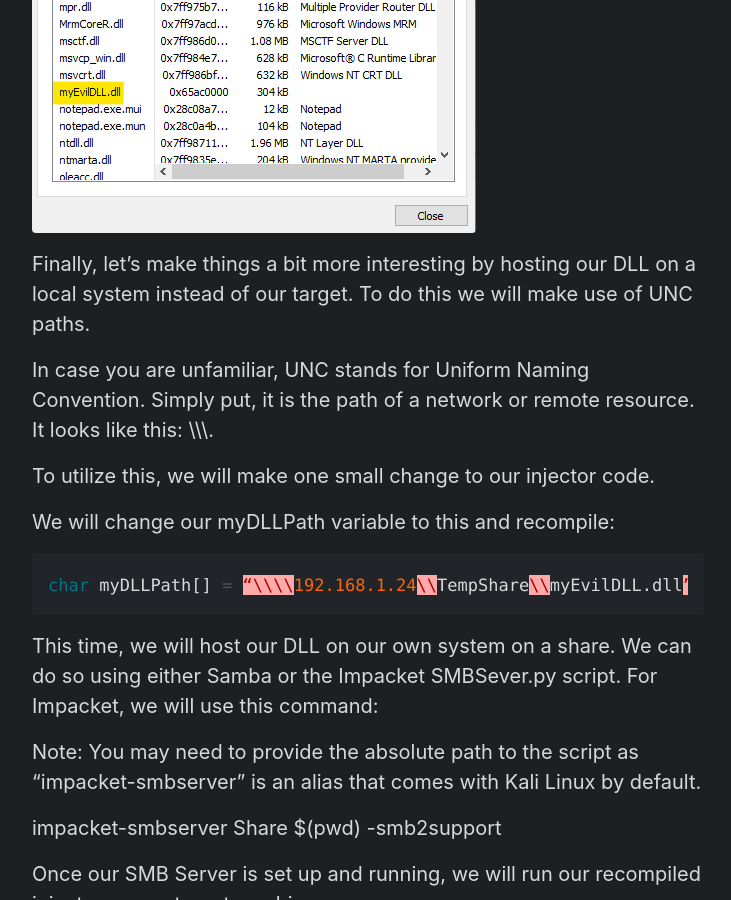
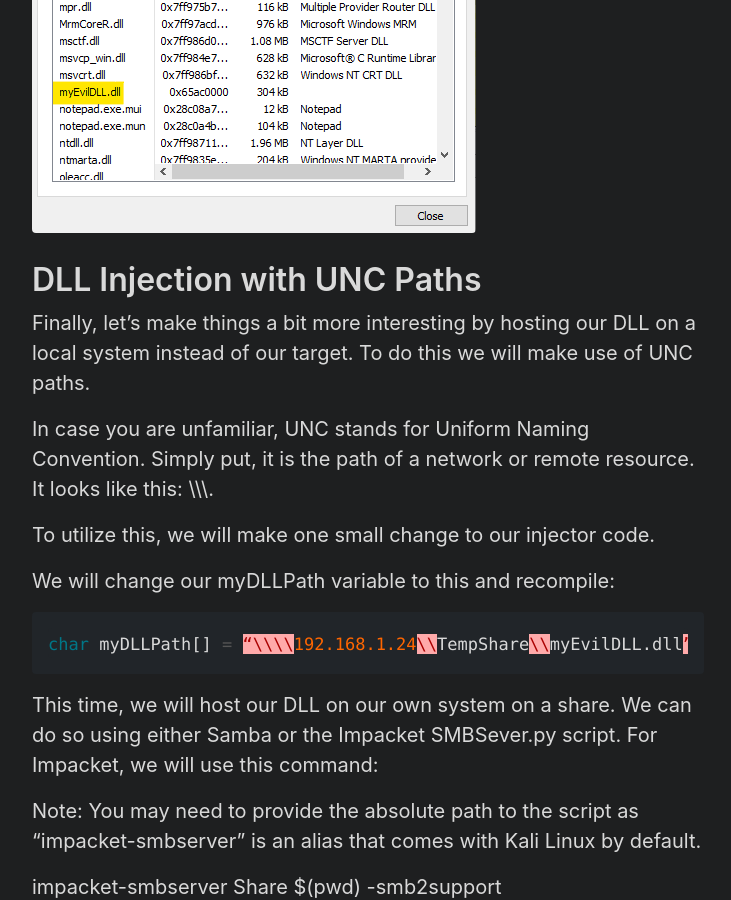
Before and after one commit to RePRGM/rePRGM.github.io, a Jekyll site: the page built from _posts/2023-01-20-lets-make-malware-part-3.md, in a window 1280 px wide and 900 px high, scrolled down 7036 px. Shown: the whole window, without its empty margins (272-1003 px from the left). Built offline with Jekyll 4.4.1, drawn with Linux system fonts in a browser that asks for light colours.

Commit message:
Update 2023-01-20-lets-make-malware-part-3.md

```diff
--- a/_posts/2023-01-20-lets-make-malware-part-3.md
+++ b/_posts/2023-01-20-lets-make-malware-part-3.md
@@ -192,6 +192,8 @@ To verify this, we can use process hacker to look at the loaded modules (DLLs) o
 
 ![Verifying DLL attached](/assets/dll_injected.png)
 
+# DLL Injection with UNC Paths
+
 Finally, let’s make things a bit more interesting by hosting our DLL on a local system instead of our target. To do this we will make use of UNC paths.
 
 In case you are unfamiliar, UNC stands for Uniform Naming Convention. Simply put, it is the path of a network or remote resource. It looks like this: \\<hostname or IP>\<share name>\<resource>.
```
